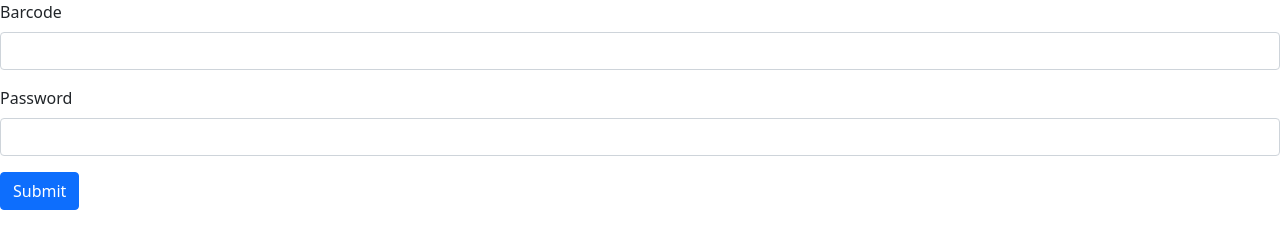
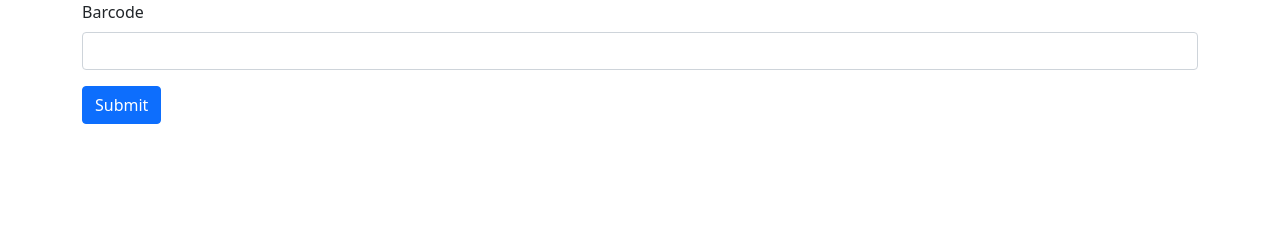
Before and after one commit to shawn220a/barcodeScannerDemo, a plain HTML site: page index.html in a window 1280 px wide. Drawn offline with nearby package versions, Linux system fonts and the light colour scheme.

Commit message:
Create event listener to read barcode value

```diff
--- a/index.html
+++ b/index.html
@@ -10,16 +10,12 @@
   </head>
 
   <body>
-    <form>
+    <form class="container">
       <div class="mb-3">
         <label for="barcodeInput" class="form-label">Barcode</label>
         <input type="text" class="form-control" id="barcodeInput" aria-describedby="barcodeHelp">
       </div>
-      <div class="mb-3">
-        <label for="exampleInputPassword1" class="form-label">Password</label>
-        <input type="password" class="form-control" id="exampleInputPassword1">
-      </div>
-      <button type="submit" class="btn btn-primary">Submit</button>
+      <button id="generateBarcode" class="btn btn-primary">Submit</button>
     </form>
     <script src="https://cdn.jsdelivr.net/npm/bootstrap@5.0.0-beta1/dist/js/bootstrap.bundle.min.js"
       integrity="sha384-ygbV9kiqUc6oa4msXn9868pTtWMgiQaeYH7/t7LECLbyPA2x65Kgf80OJFdroafW" crossorigin="anonymous">
--- a/main.js
+++ b/main.js
@@ -1 +1,7 @@
-console.log('Hello')
+const barcode = document.querySelector('#barcodeInput')
+const generateBarcode = document.querySelector('#generateBarcode')
+
+generateBarcode.addEventListener('click', function (e) {
+  e.preventDefault()
+  console.log('hello')
+});
```
